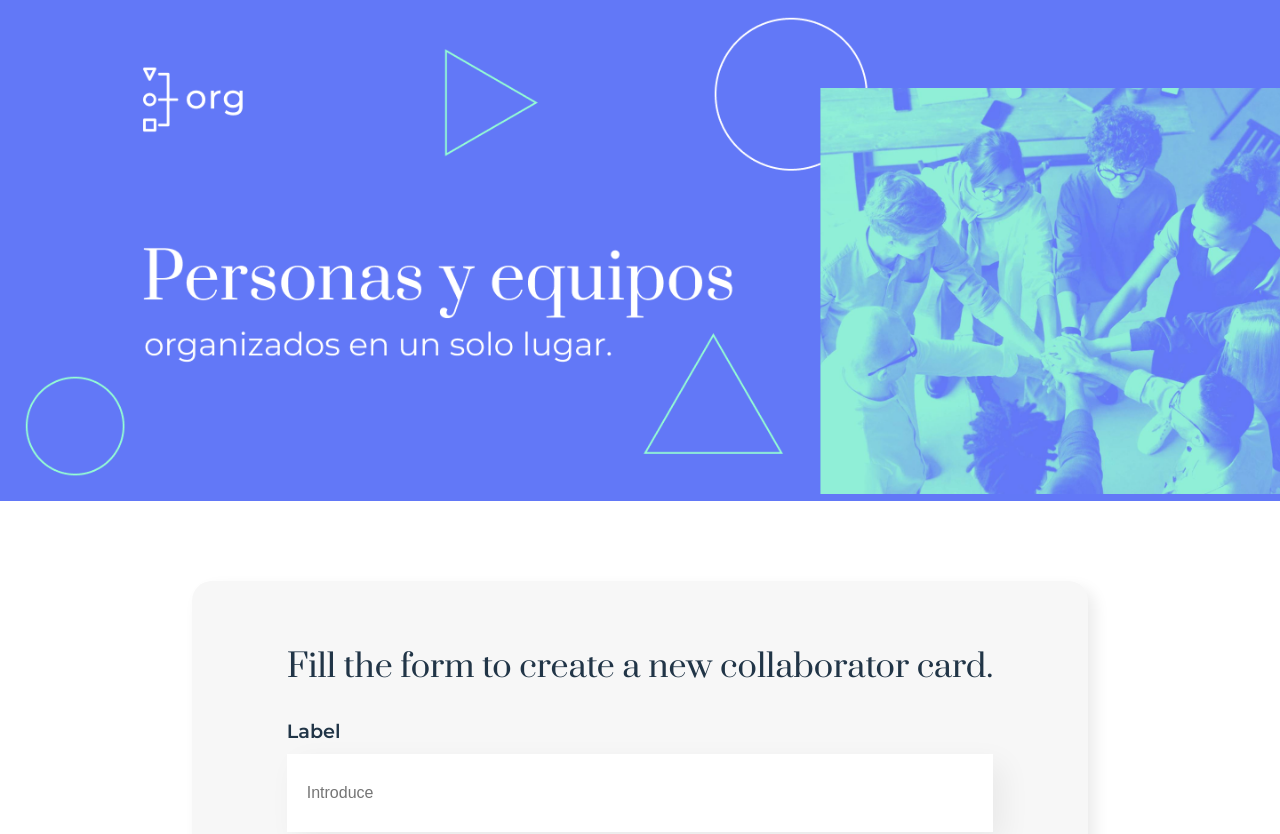
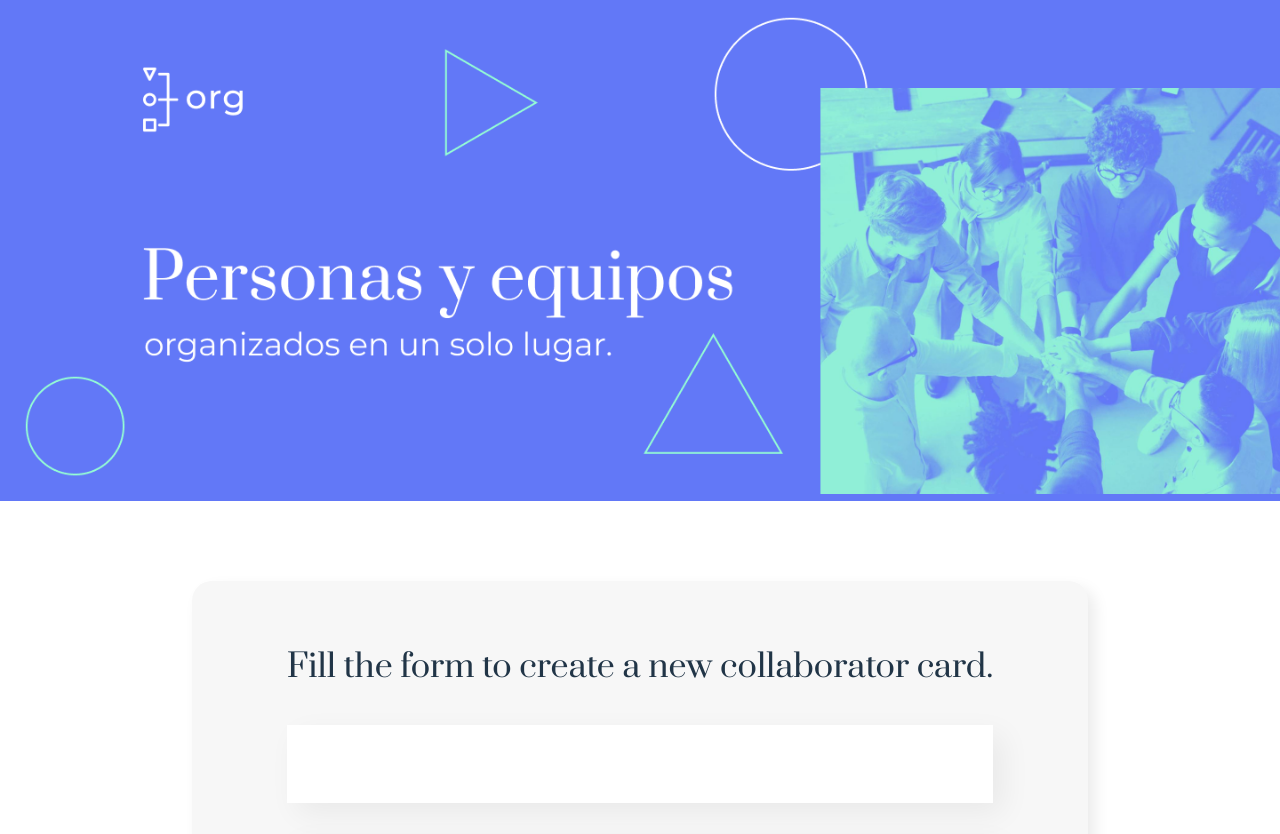
Before and after one commit to AbrahamOliden/react-org, a React (Vite) app: page / in a window 1280 px wide. Shown: the top 834 px of the page. Built offline with nearby package versions, Linux system fonts and the light colour scheme.

Commit message:
access props values

```diff
--- a/src/components/text-input/Text-input.jsx
+++ b/src/components/text-input/Text-input.jsx
@@ -1,10 +1,10 @@
 import './Text-input.css';
 
-function TextInput() {
+function TextInput(props) {
     return (
         <div className='input-container' role='none'>
-            <label className='input-container__label'>Label</label>
-            <input className='input-container__input' type="text" placeholder='Introduce'/>
+            <label className='input-container__label'>{props.title}</label>
+            <input className='input-container__input' type="text" placeholder={props.placeholder} />
         </div>
     );
 };
```
